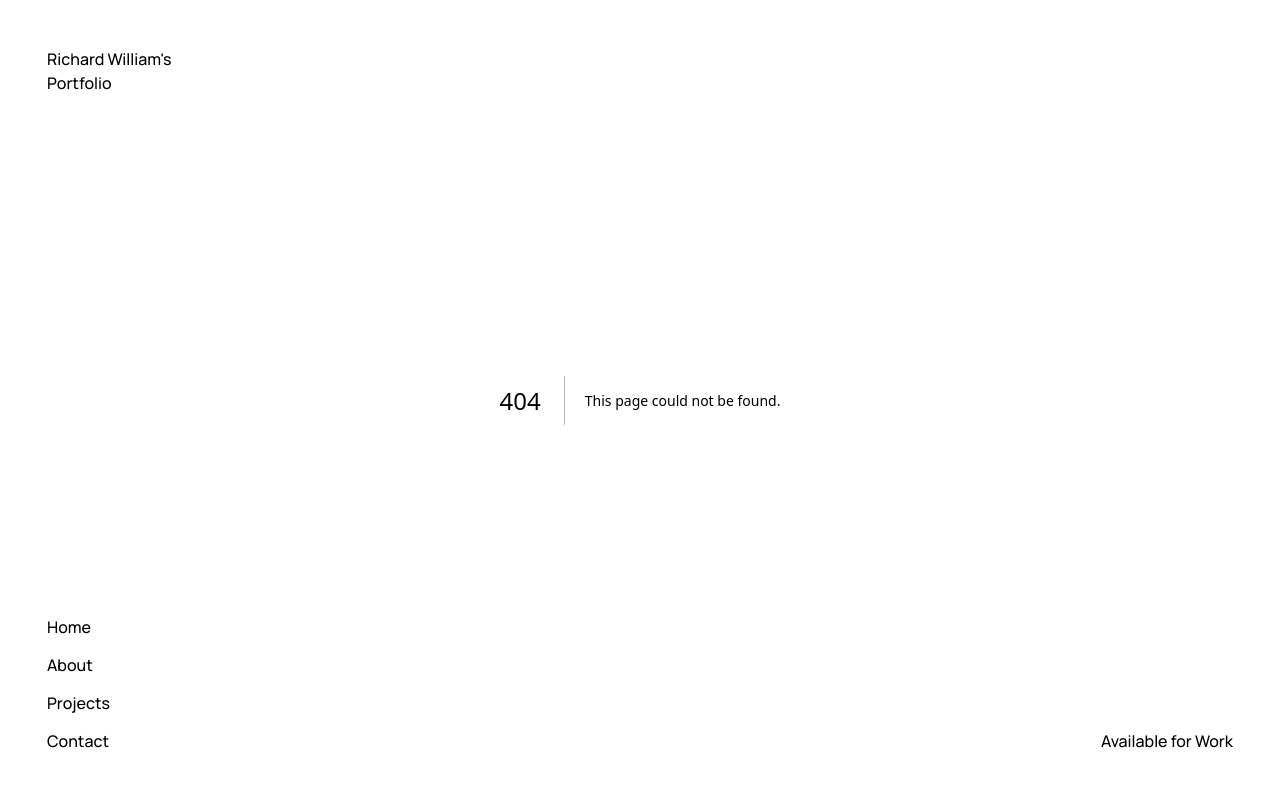
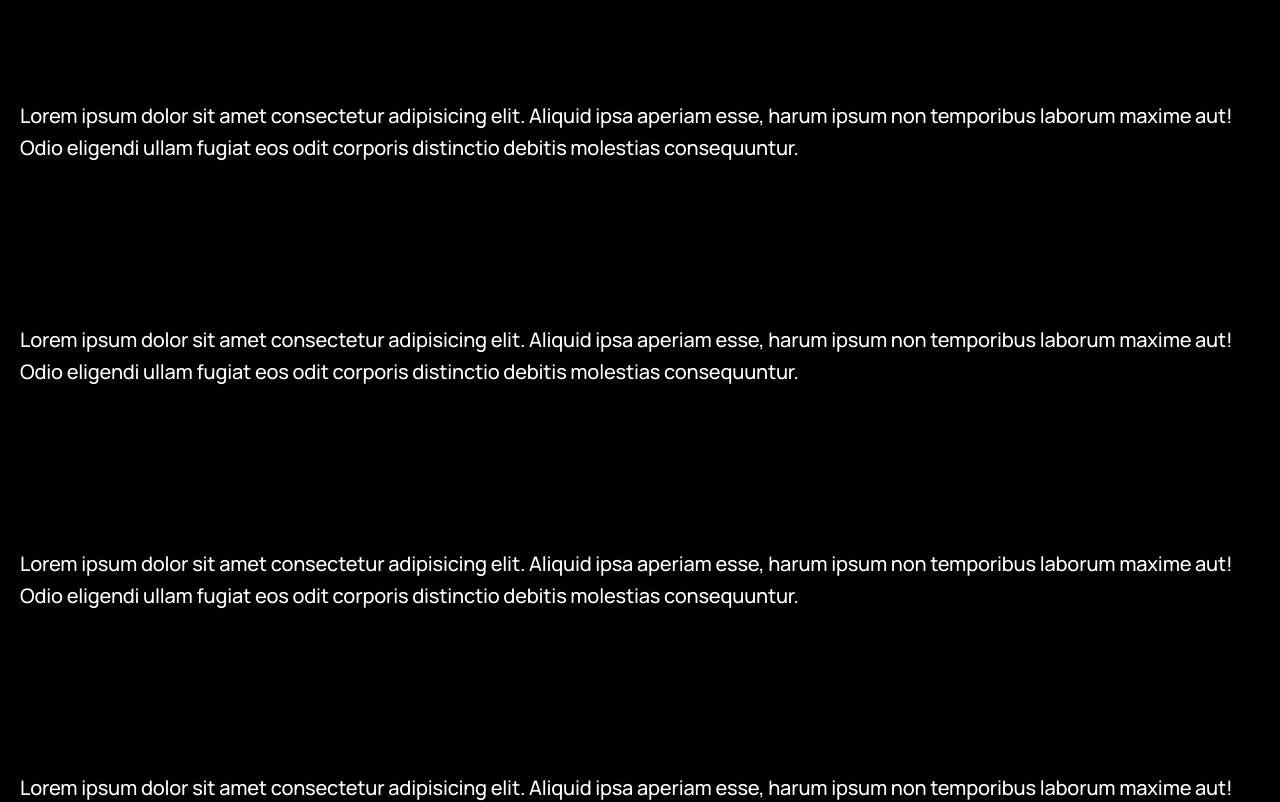
Before and after one commit to beliver-jsx/tulip-landingpage, a Next.js app: page /test in a window 1280 px wide. Before the commit this address had no page. Shown: the top 802 px of the page. Built offline with nearby package versions, Linux system fonts and the light colour scheme.

Commit message:
Test Skew

```diff
--- a/src/components/Layout.tsx
+++ b/src/components/Layout.tsx
@@ -1,37 +1,95 @@
-import { Children } from "react"
 import LgMenu from "./LgMenu"
 import ThemeToggle from "./ThemeToggle"
-
-
+import { useEffect, useRef } from "react"
+import useWindowSize from "@/hooks/useWindowSize"
+import SmoothScroll from "./SmoothScroller"
 interface props {
     children: JSX.Element
 }
+const Layout: React.FC<props> = ({ children }) => {
+    // //Hook to grab window size
+    // const size = useWindowSize() as any;
+    // // Ref for parent div and scrolling div
+    // const scrollContainer = useRef<any>();
 
-const Layout: React.FC<props> = ({ children }) => {
+    // // Configs
+    // const data = {
+    //     ease: 0.1,
+    //     current: 0,
+    //     previous: 0,
+    //     rounded: 0
+    // };
+
+    // // Run scrollrender once page is loaded.
+    // useEffect(() => {
+    //     requestAnimationFrame(() => skewScrolling());
+    // }, []);
+
+    // //set the height of the body.
+    // useEffect(() => {
+    //     setBodyHeight();
+    // }, [size?.height]);
+
+    // //Set the height of the body to the height of the scrolling div
+    // const setBodyHeight = () => {
+    //     document.body.style.height = `${scrollContainer.current.getBoundingClientRect().height
+    //         }px`;
+    // };
+
+    // // Scrolling
+    // const skewScrolling = () => {
+    //     if (typeof window !== 'undefined') {
+    //         //Set Current to the scroll position amount
+    //         data.current = window?.scrollY;
+    //         // Set Previous to the scroll previous position
+    //         data.previous += (data.current - data.previous) * data.ease;
+    //         // Set rounded to
+    //         data.rounded = Math.round(data.previous * 100) / 100;
+
+    //         // Difference between
+    //         const difference = data.current - data.rounded;
+    //         const acceleration = difference / size.width;
+    //         const velocity = +acceleration;
+    //         const skew = velocity * 50;
+
+    //         //Assign skew and smooth scrolling to the scroll container
+    //         scrollContainer.current.style.transform = `translate3d(0, -${data.rounded}px, 0) skewY(${skew}deg)`;
+
+    //         //loop vai raf
+    //         requestAnimationFrame(() => skewScrolling());
+    //     }
+    // };
+
     return (
-        <div className="grid grid-cols-[300px_auto_300px] h-screen">
+        <div
+            className="grid grid-cols-[300px_auto_300px]  ">
 
-            <aside className="border-r-[1px] border-[#ffffff29] p-[47px] flex flex-col ">
-                <h5>Richard William's <br /> Portfolio</h5>
-                <LgMenu />
+            <aside className="border-r-[1px] border-[#ffffff29]">
+
+                <div className="w-[300px] h-[100%] fixed top-0 left-0 flex flex-col p-[47px]">
+                    <h5>Richard William's <br /> Portfolio</h5>
+                    <LgMenu />
+                </div>
+
             </aside>
+            <SmoothScroll>
+                {/* <div
+                    // ref={scrollContainer}
+
+                    className="text-xl hidescollbar "> */}
+                {children}
+                {/* </div> */}
+            </SmoothScroll>
 
 
-            <div className="hidescollbar overflow-y-scroll ">
-                <main className="">{children}</main>
-            </div>
-
-            <aside className="border-l-[1px] border-[#ffffff29] p-[47px] flex flex-col">
-
-                <ThemeToggle />
-
-                <h5 className="text-right mt-auto">Available for Work</h5>
-
+            <aside className="border-l-[1px] border-[#ffffff29]">
+                <div className="w-[300px] h-[100%] fixed top-0 right-0 flex flex-col p-[47px]">
+                    <ThemeToggle />
+                    <h5 className="text-right mt-auto">Available for Work</h5>
+                </div>
             </aside>
-
-
-
         </div>
     )
 }
+
 export default Layout
--- a/src/components/SmoothScroller.tsx
+++ b/src/components/SmoothScroller.tsx
@@ -1,11 +1,16 @@
-import React, { useRef, useState, useCallback, useLayoutEffect } from "react";
+import React, { useRef, useState, useCallback, useLayoutEffect, useEffect } from "react";
 import ResizeObserver from "resize-observer-polyfill";
 import {
     useViewportScroll,
+    useAnimationFrame,
+    useScroll,
     useTransform,
     useSpring,
-    motion
+    motion,
+    useMotionValue
 } from "framer-motion";
+import { type } from "os";
+
 
 
 interface props {
@@ -19,11 +24,17 @@ const SmoothScroll: React.FC<props> = ({ children }) => {
     // page scrollable height based on content length
     const [pageHeight, setPageHeight] = useState(0);
 
+
+
+
+
+
     // update scrollable height when browser is resizing
     const resizePageHeight = useCallback((entries: any) => {
         for (let entry of entries) {
             setPageHeight(entry.contentRect.height);
         }
+
     }, []);
 
     // observe when browser is resizing
@@ -35,22 +46,50 @@ const SmoothScroll: React.FC<props> = ({ children }) => {
         return () => resizeObserver.disconnect();
     }, [scrollRef, resizePageHeight]);
 
-    const { scrollY } = useViewportScroll(); // measures how many pixels user has scrolled vertically
+    const s = useScroll(); // measures how many pixels user has scrolled vertically
+
+
     // as scrollY changes between 0px and the scrollable height, create a negative scroll value...
     // ... based on current scroll position to translateY the document in a natural way
-    const transform = useTransform(scrollY, [0, pageHeight], [0, -pageHeight]);
-    const physics = { damping: 30, mass: 0.27, stiffness: 55 } // easing of smooth scroll
+    const transform = useTransform(s.scrollY, [0, pageHeight], [0, -pageHeight]);
+    const physics = { damping: 10, mass: 0.17, stiffness: 55 } // easing of smooth scroll
     const spring = useSpring(transform, physics); // apply easing to the negative scroll value
+
+
+
+    // const [direction, setDirection] = useState<'up' | 'down '>('up')
+    // const [isScrolling, setScrolling] = useState(false)
+
+
 
     return (
         <>
             <motion.div
                 ref={scrollRef}
-                style={{ y: spring }} // translateY of scroll container using negative scroll value
-                className="scroll-container"
+                style={{
+                    y: spring,
+                    // skewY: direction === 'up' ? 5 : -5
+
+
+
+                }} // translateY of scroll container using negative scroll value
+                className="fixed px-[300px]"
+
+                onWheel={(event) => {
+                    // event.deltaY
+
+                    // const { deltaY } = event
+                    // const direName = deltaY < 1 ? 'up' : 'down'
+
+                    // setDirection(direName as any)
+
+                }}
+
+
+
             >
                 {children}
-            </motion.div>
+            </motion.div >
             {/* blank div that has a dynamic height based on the content's inherent height */}
             {/* this is neccessary to allow the scroll container to scroll... */}
             {/* ... using the browser's native scroll bar */}
--- /dev/null
+++ b/src/hooks/useWindowSize.tsx
@@ -0,0 +1,28 @@
+import { useState, useEffect } from "react";
+
+export default function useWindowSize() {
+    function getSize() {
+        if (typeof window !== 'undefined') {
+            return {
+                width: window?.innerWidth,
+                height: window?.innerHeight
+            };
+        }
+    }
+
+    const [windowSize, setWindowSize] = useState(getSize);
+
+    useEffect(() => {
+
+        function handleResize() {
+            setWindowSize(getSize());
+        }
+
+        if (typeof window !== 'undefined') {
+            window.addEventListener("resize", handleResize);
+            return () => window.removeEventListener("resize", handleResize);
+        }
+    }, []);
+
+    return windowSize;
+}
--- a/src/pages/_app.tsx
+++ b/src/pages/_app.tsx
@@ -1,10 +1,12 @@
 import '@/styles/globals.css'
 import type { AppProps } from 'next/app'
+// import Layout from '@/components/Layout'
 import Layout from '@/components/Layout'
 export default function App({ Component, pageProps }: AppProps) {
   return (
-    <Layout>
-      <Component {...pageProps} />
-    </Layout>
+    // <Layout>
+    <Component {...pageProps} />
+    // </Layout>
+
   )
 }
--- a/src/pages/index.tsx
+++ b/src/pages/index.tsx
@@ -4,7 +4,7 @@ import BackToTop from '@/components/atoms/BackToTop'
 import LargeTextWithImages from '@/components/atoms/LargeTextWithImages'
 export default function Home() {
   return (
-    <div>
+    <SmoothScroll>
 
       <h1 className='text-xl mt-[270px]'>Hello! I'm <br />
         Richard William, <br />
@@ -67,7 +67,7 @@ export default function Home() {
 
       <BackToTop />
 
-    </div>
+    </SmoothScroll>
 
 
 
--- /dev/null
+++ b/src/pages/test.tsx
@@ -0,0 +1,72 @@
+import React, { useEffect, useRef, useState } from "react";
+
+import useWindowSize from "@/hooks/useWindowSize";
+
+function App() {
+    //Hook to grab window size
+    const size = useWindowSize() as any;
+
+    // Ref for parent div and scrolling div
+    const app = useRef();
+    const scrollContainer = useRef<any>();
+
+    // Configs
+    const data = {
+        ease: 0.1,
+        current: 0,
+        previous: 0,
+        rounded: 0
+    };
+
+    // Run scrollrender once page is loaded.
+    useEffect(() => {
+        requestAnimationFrame(() => skewScrolling());
+    }, []);
+
+    //set the height of the body.
+    useEffect(() => {
+        setBodyHeight();
+    }, [size?.height]);
+
+    //Set the height of the body to the height of the scrolling div
+    const setBodyHeight = () => {
+        document.body.style.height = `${scrollContainer.current.getBoundingClientRect().height
+            }px`;
+    };
+
+    // Scrolling
+    const skewScrolling = () => {
+        if (typeof window !== 'undefined') {
+            //Set Current to the scroll position amount
+            data.current = window?.scrollY;
+            // Set Previous to the scroll previous position
+            data.previous += (data.current - data.previous) * data.ease;
+            // Set rounded to
+            data.rounded = Math.round(data.previous * 100) / 100;
+
+            // Difference between
+            const difference = data.current - data.rounded;
+            const acceleration = difference / size.width;
+            const velocity = +acceleration;
+            const skew = velocity * 50;
+
+            //Assign skew and smooth scrolling to the scroll container
+            scrollContainer.current.style.transform = `skewY(${skew}deg)`;
+
+            //loop vai raf
+            requestAnimationFrame(() => skewScrolling());
+        }
+    };
+
+    return (
+        <div ref={app as any} className="App">
+            <div ref={scrollContainer} className="scroll p-5">
+                {[0, 1, 2, 3, 4, 5, 6, 7, 8, 9, 10].map(() => (
+                    <p className="py-[5rem] text-lg even:bg-gray-100">Lorem ipsum dolor sit amet consectetur adipisicing elit. Aliquid ipsa aperiam esse, harum ipsum non temporibus laborum maxime aut! Odio eligendi ullam fugiat eos odit corporis distinctio debitis molestias consequuntur.</p>
+                ))}
+            </div>
+        </div>
+    );
+}
+
+export default App;
--- a/tsconfig.json
+++ b/tsconfig.json
@@ -28,7 +28,8 @@
     "next-env.d.ts",
     "**/*.ts",
     "**/*.tsx",
-    "src/pages/index.tsx"
+    "src/pages/index.tsx",
+    "src/pages/test.tsx"
   ],
   "exclude": [
     "node_modules"
```
